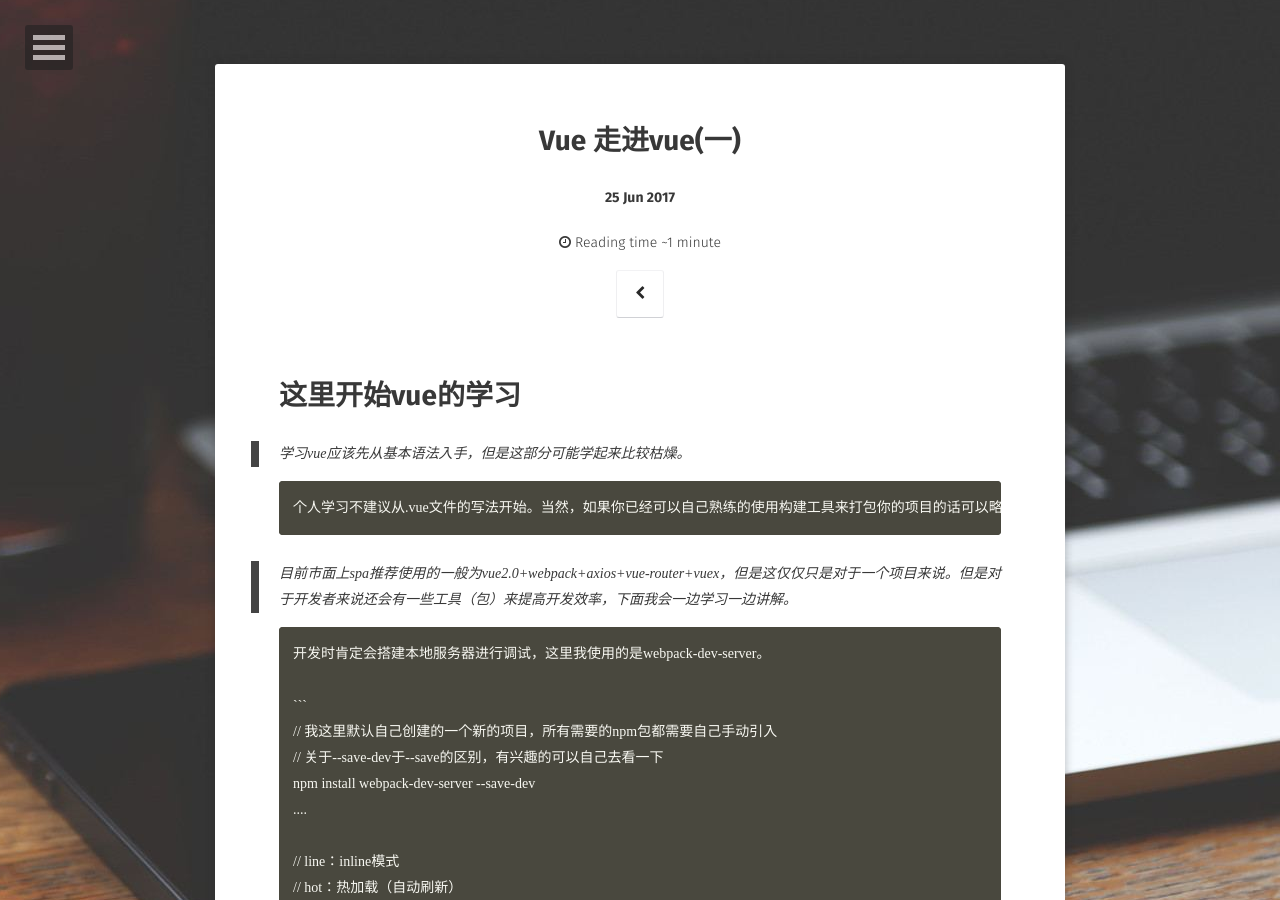
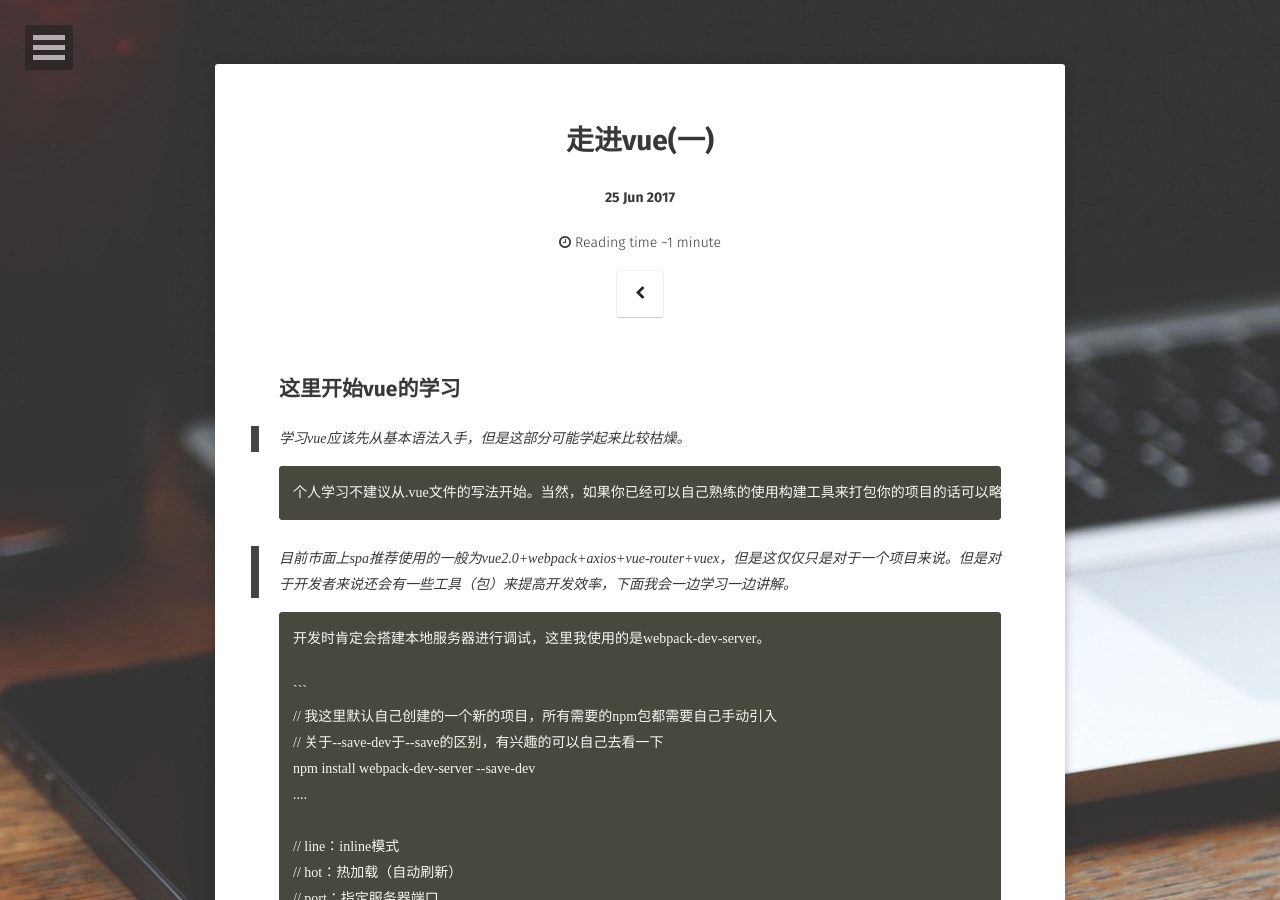
Before and after one commit to zp-nines/nines, a Jekyll site: the page built from _posts/2017-06-25-vue-走进vue(一).md, in a window 1280 px wide and 900 px high. Built offline with Jekyll 4.4.1, drawn with Linux system fonts in a browser that asks for light colours; some web fonts are replaced; our own code applies the rules of GitHub Pages for plain Markdown files; part of the change alters nothing that is shown.

Commit message:
fix:尝试添加tag

```diff
--- a/_posts/2017-06-25-vue-走进vue(一).md
+++ b/_posts/2017-06-25-vue-走进vue(一).md
@@ -1,4 +1,15 @@
-# 这里开始vue的学习
+---
+layout: post
+title:  "走进vue(一)"
+date:   2017-06-25
+excerpt: ""
+tag:
+- vue
+comments: true
+---
+
+
+## 这里开始vue的学习
 
 >学习vue应该先从基本语法入手，但是这部分可能学起来比较枯燥。
 
```
